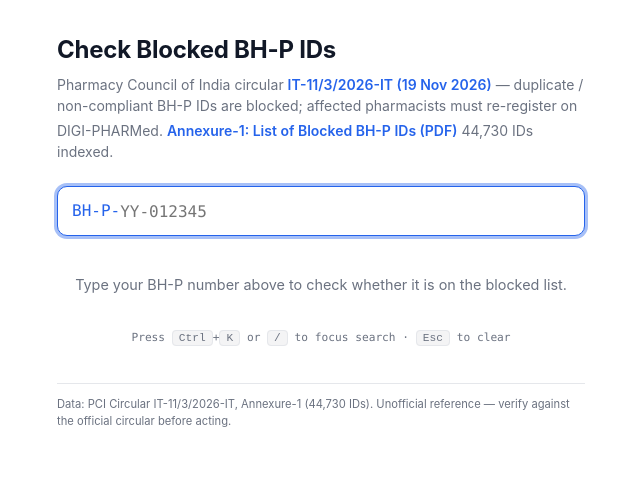
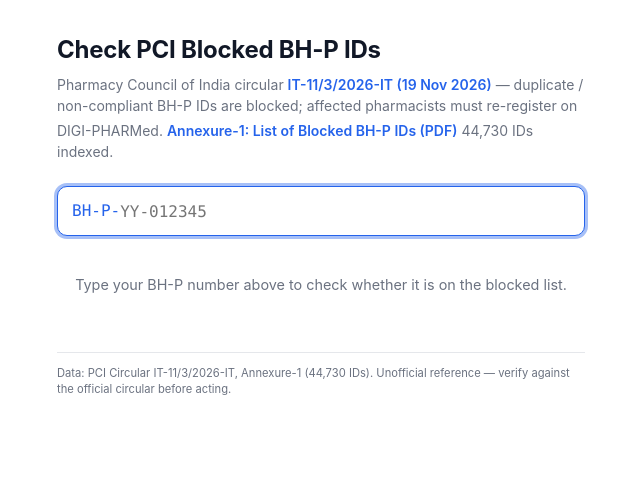
Before and after one commit to tgpc-org/pciblockedbhpids, a plain HTML site: page index.html in a window 1280 px wide. Shown: the whole page, without its empty margins (319-959 px from the left). Drawn offline with Linux system fonts and the light colour scheme.

Commit message:
style: update heading and remove keyboard hint

```diff
--- a/index.html
+++ b/index.html
@@ -107,7 +107,7 @@
 </head>
 <body>
   <main class="wrap">
-    <h1>Check Blocked BH-P IDs</h1>
+    <h1>Check PCI Blocked BH-P IDs</h1>
     <p class="sub">
       Pharmacy Council of India circular
       <a href="https://pub-4591c8c5282040459ade2ed1e5e3d5be.r2.dev/notice/20261119PCICircularBlockingDuplicateBHPIDs.pdf" target="_blank" rel="noopener">IT-11/3/2026-IT (19 Nov 2026)</a>
@@ -127,7 +127,6 @@
 
     <div id="result" class="result" aria-live="polite" aria-atomic="true"></div>
 
-    <p class="kbd-hint">Press <kbd>Ctrl</kbd>+<kbd>K</kbd> or <kbd>/</kbd> to focus search · <kbd>Esc</kbd> to clear</p>
 
     <footer class="foot">
       Data: PCI Circular IT-11/3/2026-IT, Annexure-1 (44,730 IDs). Unofficial reference — verify against the official circular before acting.
```
